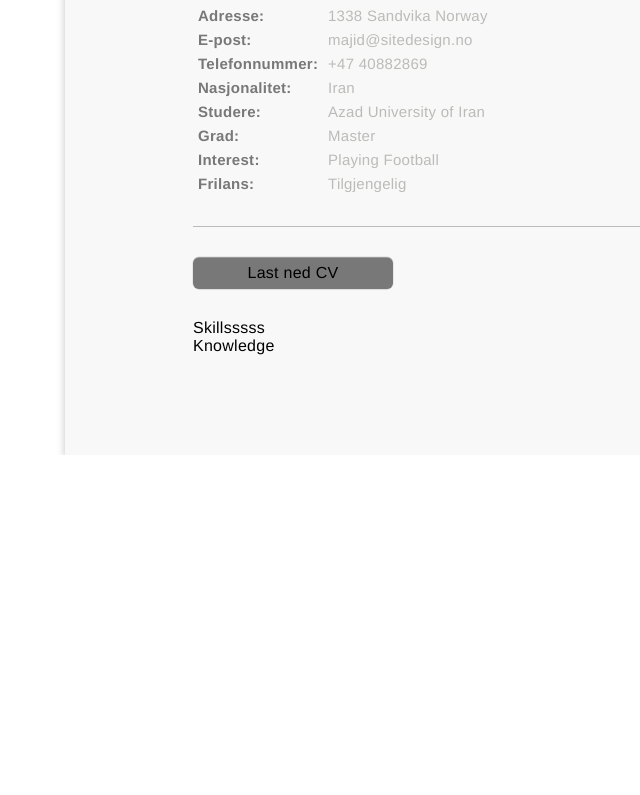
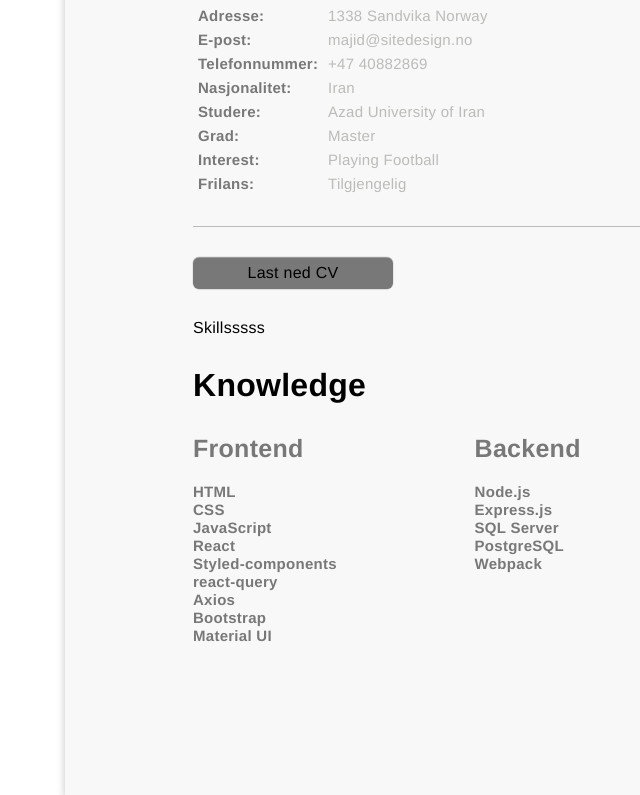
Before and after one commit to maf256/sitedesign, a Next.js app: page /about in a window 1280 px wide. Shown: the part 1439-2234 px from the top of the page, without its empty margins (255-895 px from the left). Before the commit the page ends 1894 px from the top, so only its background shows below. Built offline with nearby package versions, Linux system fonts and the light colour scheme.

Commit message:
Working on Knowleage

```diff
--- a/components/about/index.js
+++ b/components/about/index.js
@@ -1,4 +1,4 @@
-import { AboutPage, DetailContainer, NameContainer, InfoContainer, Ul, Skills, Knowledge, ButtonCV, Span } from "./pageStyled"
+import { AboutPage, DetailContainer, NameContainer, InfoContainer, Ul, Skills, Knowledge, ButtonCV, Span, UlKnowledge } from "./pageStyled"
 import { Data } from "../common/Data"
 import Image from 'next/image'
 import Img from '../common/image/about.jpg'
@@ -41,8 +41,24 @@ export default function About({language}){
             Skillsssss
         </Skills>
 
+            <h1>Knowledge</h1>
         <Knowledge>
-            Knowledge
+            <UlKnowledge>
+            <h4>Frontend</h4>
+                {Data.about[language ? 'en' : 'nr'].knowledge.frontend.map((item, inx) => (
+                <li key={inx}>
+                    <h5 >{item}</h5>
+                </li>
+                ))}
+            </UlKnowledge>
+            <UlKnowledge>
+                <h4>Backend</h4>
+                {Data.about[language ? 'en' : 'nr'].knowledge.backend.map((item, inx) => (
+                <li key={inx}>
+                    <h5 >{item}</h5>
+                </li>
+                ))}
+            </UlKnowledge>
         </Knowledge>
 
     </AboutPage>
--- a/components/about/pageStyled.js
+++ b/components/about/pageStyled.js
@@ -73,9 +73,7 @@ export const InfoContainer = styled.div`
 export const Ul = styled.ul`
     display: flex;
     flex-wrap: wrap;
-    h5, p {
 
-    }
     h5 {
         display:inline-block;
 
@@ -118,11 +116,53 @@ export const ButtonCV = styled.a`
 export const Skills = styled.div`
 `
 
-export const Knowledge = styled.div`
-`
+
 
 export const Span = styled.span`
     color: ${({theme}) => theme.Text_Paragraph};
     background-color: gray;
     padding: 7px;
 `
+
+export const Knowledge = styled.div`
+    display: flex;
+    flex-wrap: wrap;
+    /* justify-content: space-between; */
+    @media (max-width: 699px) {
+        /* flex-direction: column; */
+        /* justify-content: center; */
+    }
+`
+
+export const UlKnowledge = styled.ul`
+    min-width: 220px;
+    width: 40%;
+    display: flex;
+    flex-direction: column;
+    margin-bottom: 50px;
+    /* justify-content: space-between; */
+    /* h4 {
+        display:inline-block;
+    } */
+    h4 {
+        display:inline-block;
+        color: ${({theme}) => theme.Text_Title};
+        margin-bottom: 20px;
+        font-size: 25px;
+
+    }
+    h5{
+        display:inline-block;
+        color: ${({theme}) => theme.Text_Title};
+        font-size: 15px;
+    }
+    li {
+        display: inline;
+        /* width: 100px; */
+    }
+
+
+
+
+
+`
--- a/components/common/Data.js
+++ b/components/common/Data.js
@@ -1,3 +1,6 @@
+import { Javascript } from "@mui/icons-material";
+import { Component } from "react";
+
 export const Data = {
     skills: {
         subject: {en:'Skills', nr:'Ferdigheter'},
@@ -110,9 +113,11 @@ export const Data = {
                 {date: '2001 - 2004', name: 'Associate in Computer Science'},
                 {data: '2011 - 2013', name: 'Bachelor in Computer engineering - AZAD University of IRAN'},
                 {date: '2013 - 2015', name: 'Master in Business strategic - PNU University of IRAN'}
-            ]
-
-
+            ],
+            knowledge: {
+                frontend: ['HTML','CSS','JavaScript', 'React', 'Styled-components', 'react-query', 'Axios', 'Bootstrap', 'Material UI'],
+                backend: ['Node.js', 'Express.js', 'SQL Server', 'PostgreSQL','Webpack']
+            }
         },
         en: {
             subject: 'About me',
@@ -138,8 +143,11 @@ export const Data = {
                 {date: '2001 - 2004', name: 'AZAD University of IRAN'},
                 {data: '2011 - 2013', name: 'Bachelor in Computer engineering - AZAD University of IRAN'},
                 {date: '2013 - 2015', name: 'Master in Business strategic - PNU University of IRAN'}
-            ]
-
+            ],
+            knowledge: {
+                frontend: ['HTML','CSS','JavaScript', 'React', 'Styled-components', 'react-query', 'Axios', 'Bootstrap', 'Material UI'],
+                backend: ['Node.js', 'Express.js', 'SQL Server', 'PostgreSQL','Webpack']
+            }
         }
     },
     contact : {
```
